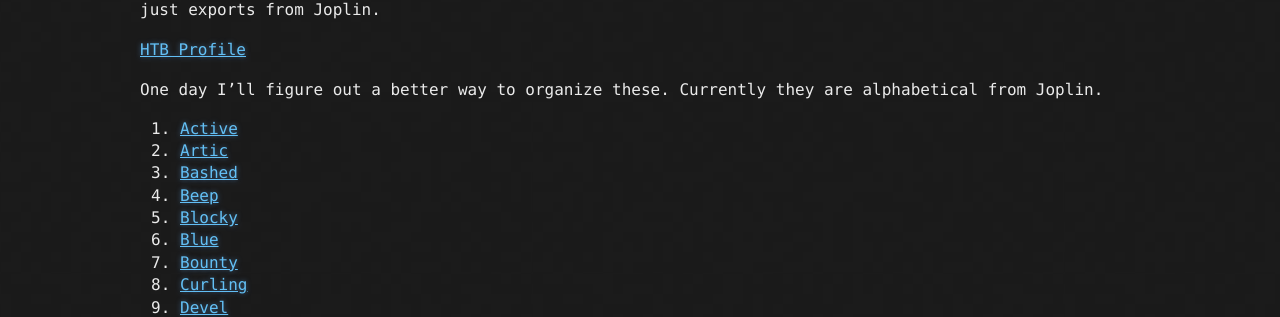
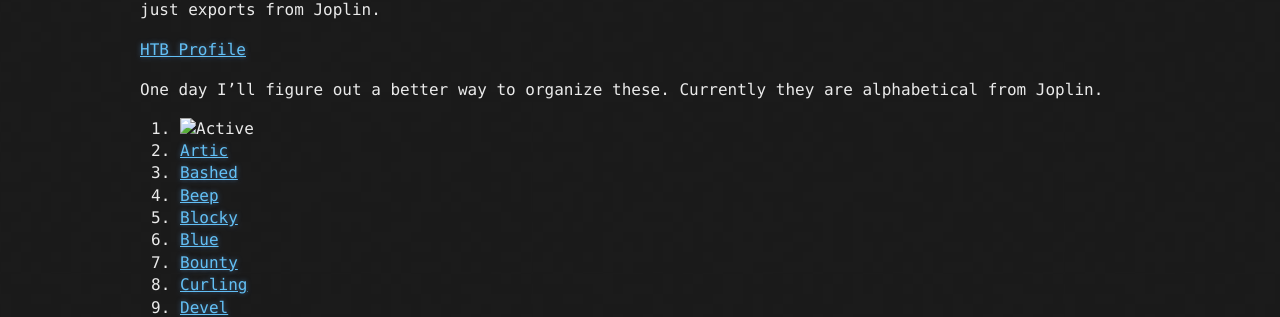
Before and after one commit to 0xForearms/0xForearms.github.io, a Jekyll site: the page built from HTB/index.md, in a window 1280 px wide. Shown: the part 259-576 px from the top of the page. Built offline with Jekyll 4.4.1, drawn with Linux system fonts in a browser that asks for light colours; our own code applies the rules of GitHub Pages for plain Markdown files.

Commit message:
Update index.md

```diff
--- a/HTB/index.md
+++ b/HTB/index.md
@@ -4,7 +4,7 @@
 
 One day I'll figure out a better way to organize these. Currently they are alphabetical from Joplin.
 
-1. [Active](./resources/active/Active.md)
+1. ![Active](./resources/active/Active.md)
 2. [Artic](./resources/artic/Artic.md)
 3. [Bashed](./resources/bashed/Bashed.md)
 4. [Beep](./resources/beep/Beep.md)
```
